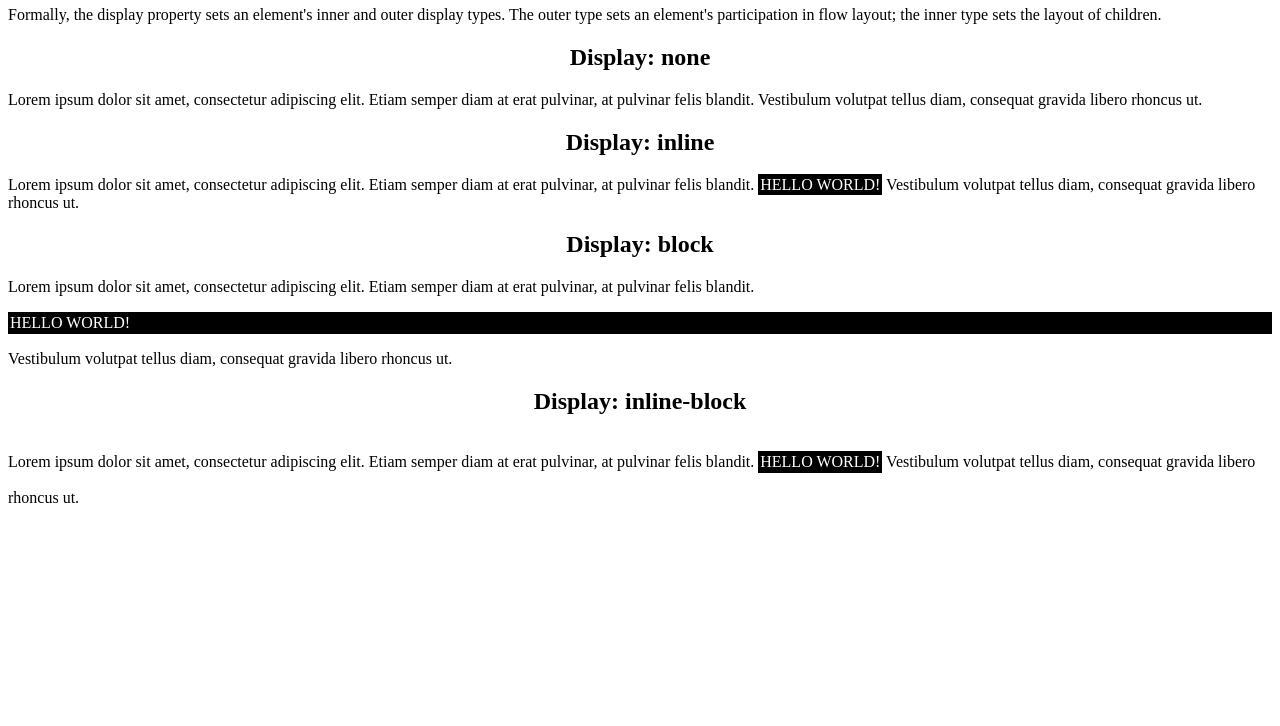
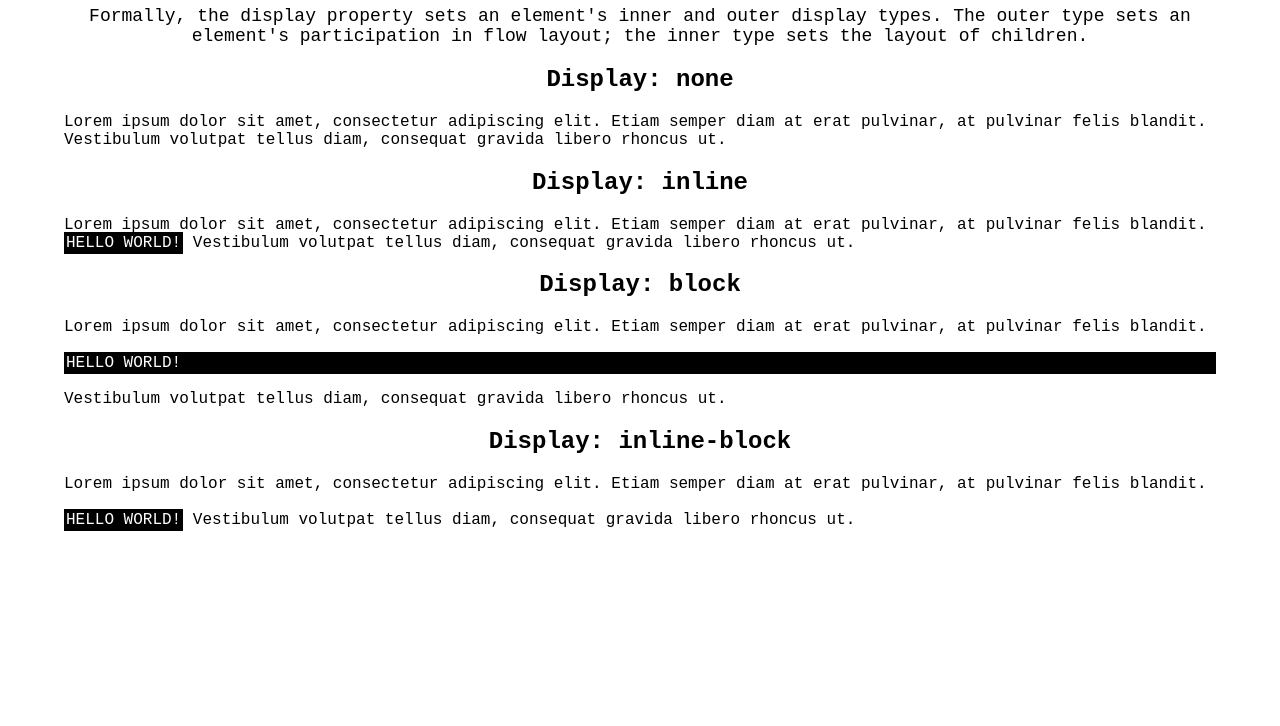
Before and after one commit to JDHofmann/css-display-property, a plain HTML site: page index.html in a window 1280 px wide. Shown: the part 74-800 px from the top of the page. Drawn offline with Linux system fonts and the light colour scheme.

Commit message:
layout bump

```diff
--- a/index.html
+++ b/index.html
@@ -8,7 +8,7 @@
 </head>
 <body>
     <h1>CSS Display Property</h1>
-    <p>Formally, the display property sets an element's inner and outer display types. The outer type sets an element's participation in flow layout; the inner type sets the layout of children.</p>
+    <p class="desc">Formally, the display property sets an element's inner and outer display types. The outer type sets an element's participation in flow layout; the inner type sets the layout of children.</p>
     <h2>Display: none</h2>
     <div>
     Lorem ipsum dolor sit amet, consectetur adipiscing elit. Etiam semper diam at erat pulvinar, at pulvinar felis blandit. <p class="none ex">HELLO WORLD!</p> Vestibulum volutpat tellus diam, consequat gravida libero rhoncus ut.
--- a/style.css
+++ b/style.css
@@ -1,6 +1,16 @@
 
-h1, h2 {
+body {
+    width: 90vw;
+    margin: 2.5vh auto;
+    font-family: 'Courier New', Courier, monospace;
+}
+
+h1, h2, .desc {
     text-align: center;
+}
+
+.desc {
+    font-size: 18px;
 }
 
 .ex {
```
